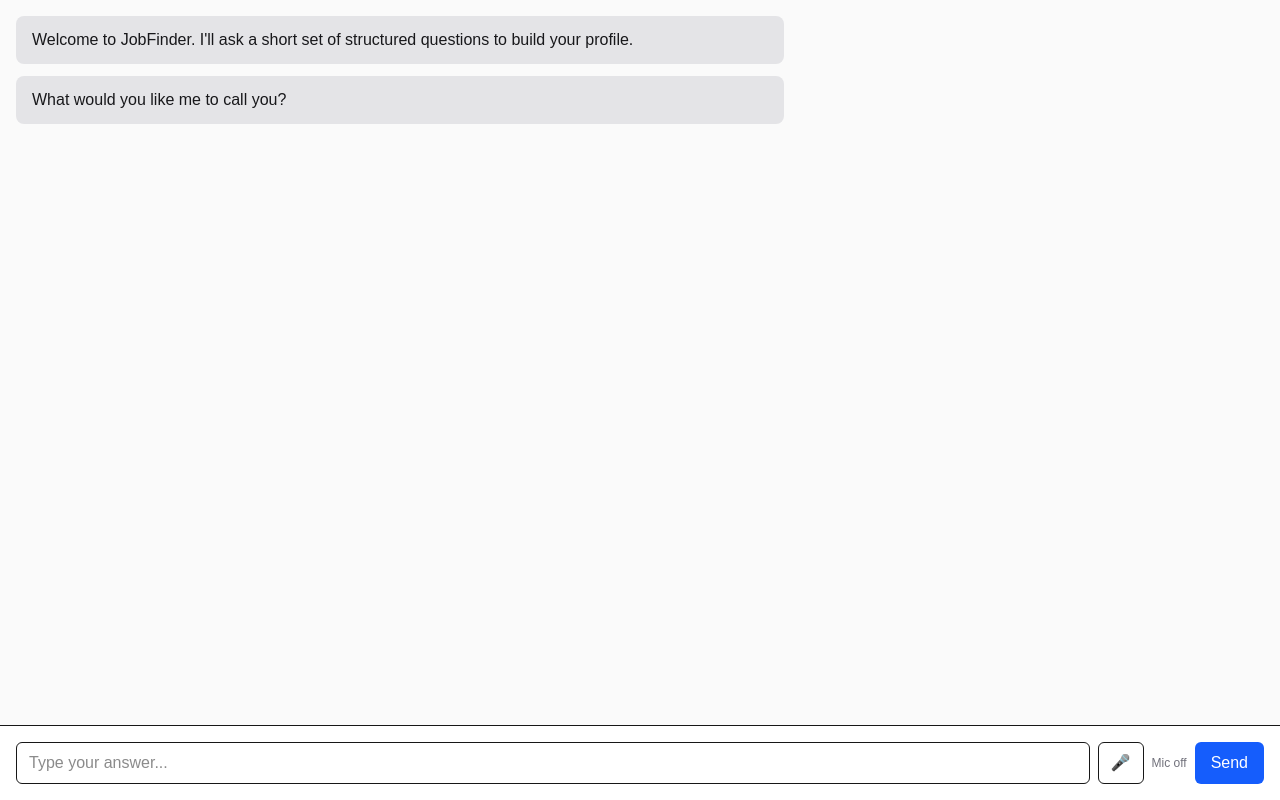
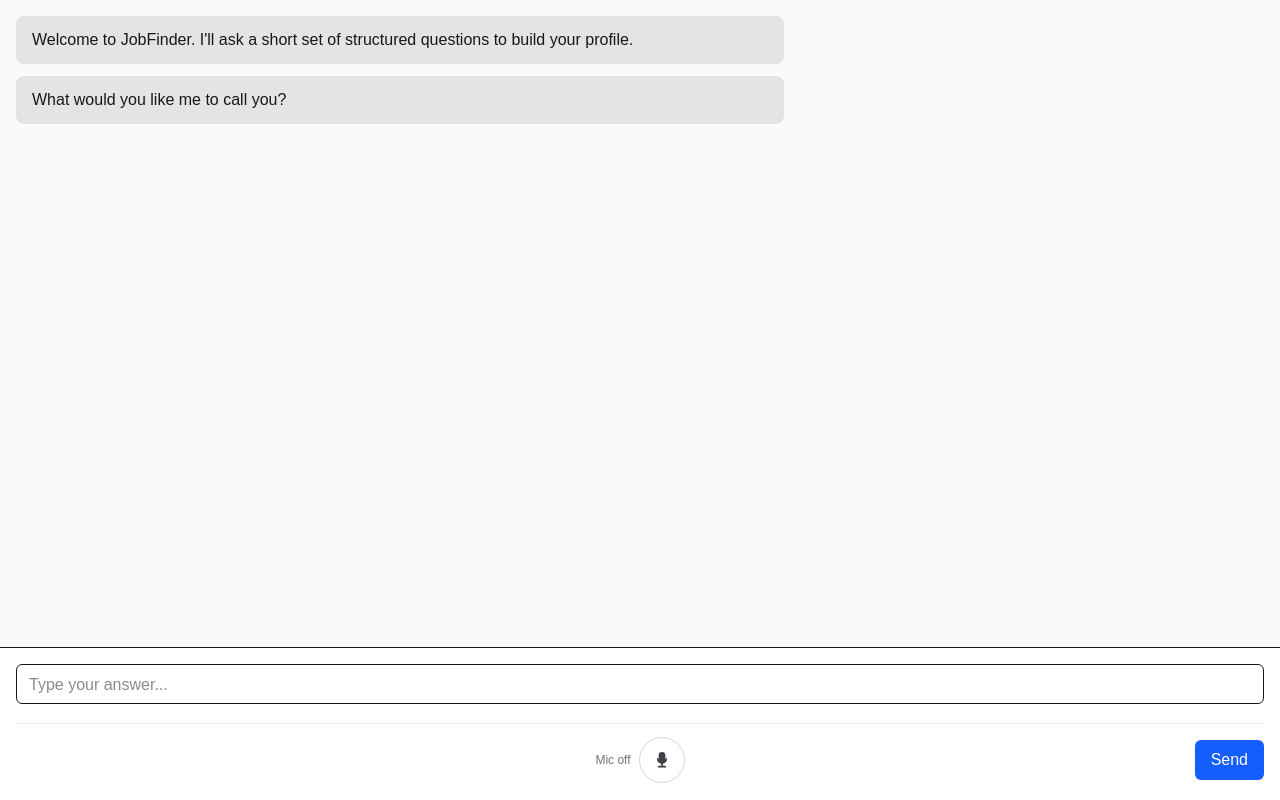
Before and after one commit to gona04/automated-form-filler, a Next.js app: page /chat in a window 1280 px wide. Built offline with nearby package versions, Linux system fonts and the light colour scheme.

Commit message:
changed the UI design

```diff
--- a/components/MessageInput.tsx
+++ b/components/MessageInput.tsx
@@ -4,6 +4,7 @@
 import { sendMessage } from '@/lib/sseClient'
 import { useChatStore } from '@/store/chatStore'
 import { useRouter } from 'next/navigation'
+import { useEffect, useRef } from 'react'
 
 const SpeechButton = dynamic(() => import('./SpeechButton').then((mod) => mod.SpeechButton), { ssr: false })
 
@@ -13,22 +14,56 @@
   const isStreaming = useChatStore((s) => s.isStreaming)
   const lastError = useChatStore((s) => s.lastError)
   const router = useRouter()
+  const inputRef = useRef<HTMLTextAreaElement | null>(null)
+
+  const resizeInput = (): void => {
+    const input = inputRef.current
+    if (!input) return
+    input.style.height = 'auto'
+    input.style.height = `${Math.min(input.scrollHeight, 160)}px`
+  }
+
+  useEffect(() => {
+    resizeInput()
+  }, [])
 
   const onSubmit: React.FormEventHandler<HTMLFormElement> = async (e) => {
     e.preventDefault()
-    const input = document.getElementById(INPUT_ID) as HTMLInputElement | null
+    const input = document.getElementById(INPUT_ID) as HTMLTextAreaElement | null
     const value = input?.value.trim() ?? ''
     if (!value || isStreaming) return
-    if (input) input.value = ''
+    if (input) {
+      input.value = ''
+      resizeInput()
+    }
     await sendMessage(value, () => router.push('/results'))
   }
 
   return (
     <div className="border-t p-4 bg-white">
-      <form onSubmit={onSubmit} className="flex gap-2">
-        <input id={INPUT_ID} name="message" disabled={isStreaming} className="flex-1 rounded-md border px-3 py-2" placeholder="Type your answer..." />
-        <SpeechButton inputId={INPUT_ID} />
-        <button disabled={isStreaming} className="rounded-md bg-blue-600 px-4 py-2 text-white disabled:opacity-50" type="submit">Send</button>
+      <form onSubmit={onSubmit} className="flex flex-col gap-3">
+        <div className="space-y-2">
+          <textarea
+            ref={inputRef}
+            id={INPUT_ID}
+            name="message"
+            disabled={isStreaming}
+            rows={1}
+            onInput={resizeInput}
+            className="w-full min-h-10 max-h-40 resize-none overflow-y-auto rounded-md border px-3 py-2"
+            placeholder="Type your answer..."
+          />
+        </div>
+        <div className="h-px bg-zinc-200/70" />
+        <div className="grid h-12 grid-cols-3 items-center">
+          <div />
+          <div className="flex justify-center">
+            <SpeechButton inputId={INPUT_ID} />
+          </div>
+          <div className="flex justify-end">
+            <button disabled={isStreaming} className="rounded-md bg-blue-600 px-4 py-2 text-white disabled:opacity-50" type="submit">Send</button>
+          </div>
+        </div>
       </form>
       {lastError ? <p className="mt-2 text-sm text-red-600">Error: {lastError}</p> : null}
     </div>
--- a/components/SpeechButton.tsx
+++ b/components/SpeechButton.tsx
@@ -42,7 +42,7 @@
       return
     }
 
-    const input = document.getElementById(inputId) as HTMLInputElement | null
+    const input = document.getElementById(inputId) as HTMLTextAreaElement | null
     if (!input) return
 
     input.focus()
@@ -70,6 +70,7 @@
 
       const interimText = interimSegments.join(' ').trim()
       input.value = `${finalizedText} ${interimText}`.trim()
+      input.dispatchEvent(new Event('input', { bubbles: true }))
       input.focus()
       input.setSelectionRange(input.value.length, input.value.length)
       scheduleAutoStop()
@@ -98,18 +99,19 @@
 
   return (
     <div className="flex items-center gap-2">
+      {isRecording ? <span className="h-2 w-2 rounded-full bg-red-500 animate-pulse" aria-hidden /> : null}
+      <span className={`text-xs font-medium ${isRecording ? 'text-red-600' : 'text-zinc-500'}`}>{isRecording ? 'Mic on' : 'Mic off'}</span>
       <button
         type="button"
         aria-label={isRecording ? 'Stop voice input' : 'Start voice input'}
-        className={`rounded-md border px-3 py-2 transition ${isRecording ? 'border-red-600 bg-red-100 ring-2 ring-red-300' : ''}`}
+        className={`rounded-full border p-3 transition ${isRecording ? 'border-red-600 bg-red-100 ring-2 ring-red-300' : 'border-zinc-300 bg-white hover:bg-zinc-50'}`}
         onClick={onClick}
       >
-        🎤
+        <svg viewBox="0 0 24 24" className={`h-5 w-5 ${isRecording ? 'text-red-700' : 'text-zinc-700'}`} fill="currentColor" aria-hidden>
+          <rect x="8" y="2.5" width="8" height="13" rx="4" />
+          <path d="M18 10.5a1 1 0 1 0-2 0 4 4 0 1 1-8 0 1 1 0 1 0-2 0 6 6 0 0 0 5 5.91V19H8a1 1 0 1 0 0 2h8a1 1 0 1 0 0-2h-3v-2.59a6 6 0 0 0 5-5.91Z" />
+        </svg>
       </button>
-      <span className={`text-xs font-medium ${isRecording ? 'text-red-600' : 'text-zinc-500'}`}>
-        {isRecording ? 'Listening…' : 'Mic off'}
-      </span>
-      {isRecording ? <span className="h-2 w-2 rounded-full bg-red-500 animate-pulse" aria-hidden /> : null}
     </div>
   )
 }
```
